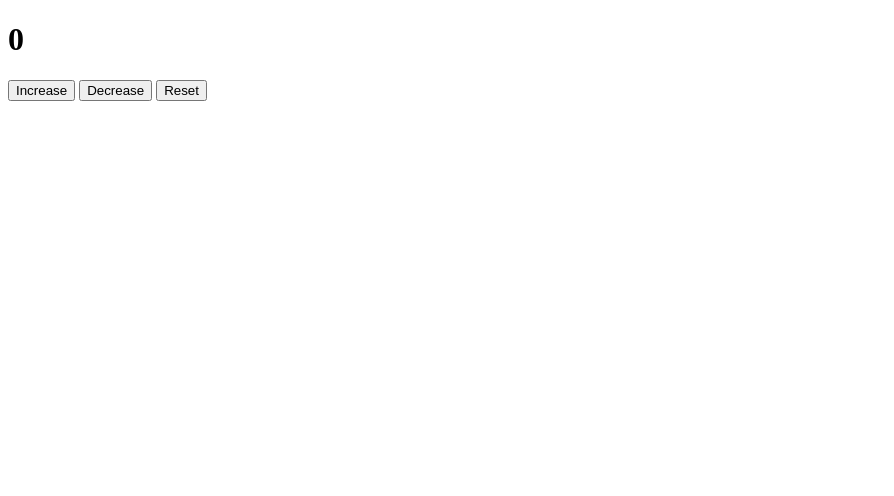
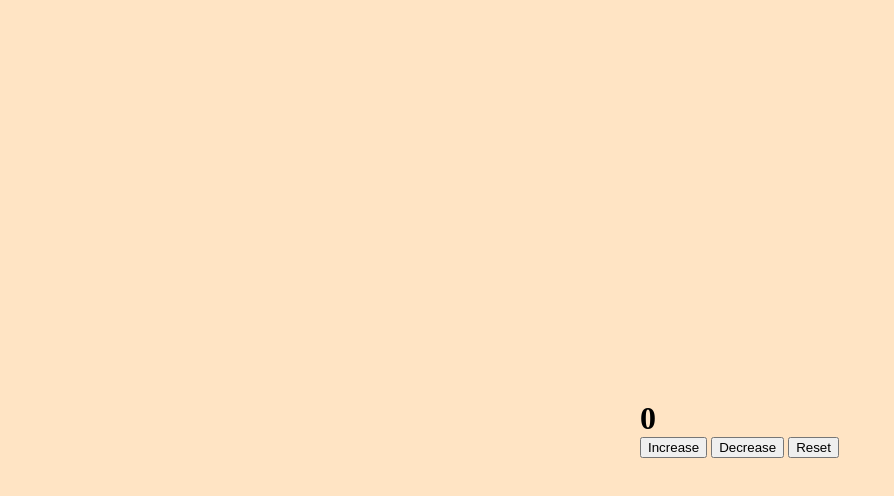
Before and after one commit to thongdinodev/simple-project-counter, a plain HTML site: page index.html in a window 1280 px wide. Shown: the whole page, without its empty margins (0-894 px from the left). Drawn offline with Linux system fonts and the light colour scheme.

Commit message:
update css

```diff
--- a/index.html
+++ b/index.html
@@ -4,12 +4,15 @@
     <meta charset="UTF-8">
     <meta name="viewport" content="width=device-width, initial-scale=1.0">
     <title>Counter</title>
+    <link rel="stylesheet" href="styles/style.css">
 </head>
 <body>
-    <h1>0</h1>
-    <button class="increase">Increase</button>
-    <button class="decrease">Decrease</button>
-    <button class="reset">Reset</button>
+    <div class="container">
+        <h1></h1>
+            <button class="increase">Increase</button>
+            <button class="decrease">Decrease</button>
+            <button class="reset">Reset</button>
+    </div>
 </body>
 <script src="main.js"></script>
 </html>
--- a/styles/style.css
+++ b/styles/style.css
@@ -0,0 +1,14 @@
+/* clear margin, */
+* {
+    margin: 0;
+}
+
+body {
+    background-color: bisque;
+}
+
+.container {
+    position: absolute;
+    left: 50%;
+    top: 50%;
+}
```
